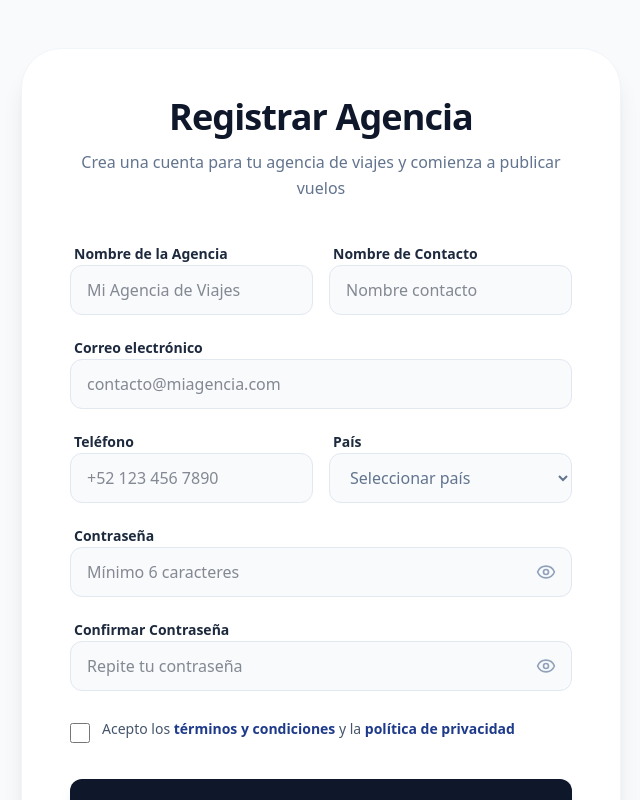
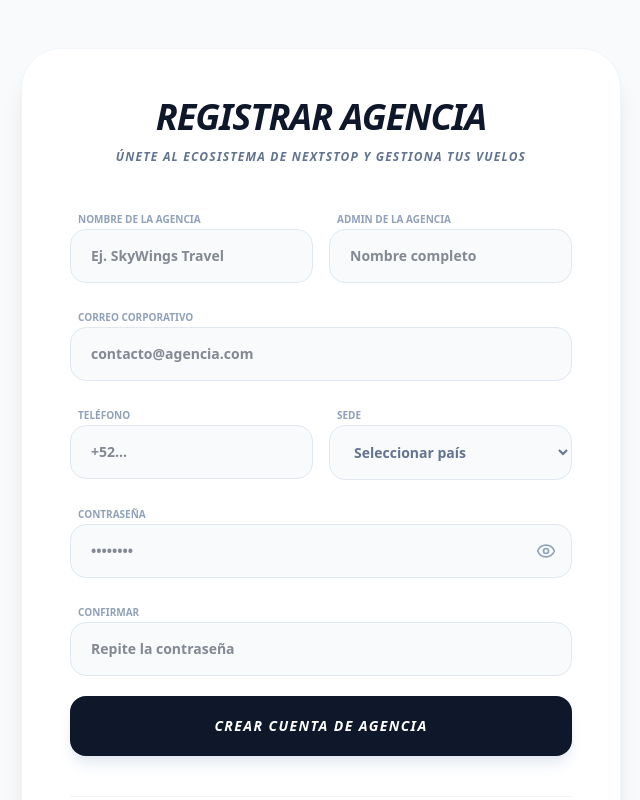
Before and after one commit to josemelas/NextStop, a Next.js app in the folder frontend/: page /proveedor/registro in a window 1280 px wide. Shown: the top 800 px of the page, without its empty margins (319-959 px from the left). Built offline with nearby package versions, Linux system fonts and the light colour scheme.

Commit message:
Registrar Proveedor

```diff
--- a/frontend/app/admin/usuarios/page.tsx
+++ b/frontend/app/admin/usuarios/page.tsx
@@ -24,7 +24,7 @@ export default function GestionRolesReal() {
     }
   }, [router]);
 
-  // 2. Cargar usuarios desde el backend de Brian
+  // 2. Cargar usuarios desde el backend
   const cargarUsuarios = async () => {
     setLoading(true);
     const data = await adminService.obtenerUsuarios();
--- a/frontend/app/proveedor/registro/page.tsx
+++ b/frontend/app/proveedor/registro/page.tsx
@@ -1,86 +1,161 @@
-import React from 'react';
-import { Building2, Mail, Phone, Lock, Eye, ArrowLeft } from 'lucide-react';
+"use client";
+
+import React, { useState } from 'react';
+import { Eye, EyeOff, Loader2, CheckCircle2, AlertCircle } from 'lucide-react';
 import Link from 'next/link';
+import { useRouter } from 'next/navigation';
 
 export default function RegisterProvider() {
+  const router = useRouter();
+
+  // Estados para el formulario
+  const [formData, setFormData] = useState({
+    nombre_empresa: '',
+    nombre: '', // Nombre del administrador
+    email: '',
+    telefono: '',
+    pais: '',
+    password: '',
+    confirmPassword: '',
+  });
+
+  const [showPassword, setShowPassword] = useState(false);
+  const [loading, setLoading] = useState(false);
+  const [statusMsg, setStatusMsg] = useState({ type: '', text: '' });
+
+  const handleChange = (e: React.ChangeEvent<HTMLInputElement | HTMLSelectElement>) => {
+    setFormData({ ...formData, [e.target.name]: e.target.value });
+  };
+
+  const handleSubmit = async (e: React.FormEvent) => {
+    e.preventDefault();
+    setStatusMsg({ type: '', text: '' });
+
+    // Validaciones básicas
+    if (formData.password !== formData.confirmPassword) {
+      return setStatusMsg({ type: 'error', text: 'Las contraseñas no coinciden' });
+    }
+
+    if (formData.password.length < 6) {
+      return setStatusMsg({ type: 'error', text: 'La contraseña debe tener al menos 6 caracteres' });
+    }
+
+    setLoading(true);
+
+    try {
+      const response = await fetch('https://seal-app-u4egd.ondigitalocean.app/api/usuarios/registrarEmpresa/', {
+        method: 'POST',
+        headers: { 'Content-Type': 'application/json' },
+        body: JSON.stringify({
+          nombre_empresa: formData.nombre_empresa,
+          nombre: formData.nombre,
+          email: formData.email,
+          telefono: formData.telefono,
+          pais: formData.pais,
+          password: formData.password,
+          recaptcha_token: "fake-token"
+        }),
+      });
+
+      const data = await response.json();
+
+      if (response.ok) {
+        setStatusMsg({ type: 'success', text: data.mensaje });
+        // Redirigir al login después de 2 segundos
+        setTimeout(() => router.push('/proveedor/login'), 2000);
+      } else {
+        setStatusMsg({ type: 'error', text: data.error || 'Error al registrar la agencia' });
+      }
+    } catch (error) {
+      setStatusMsg({ type: 'error', text: 'No se pudo conectar con el servidor' });
+    } finally {
+      setLoading(false);
+    }
+  };
+
   return (
-    <main className="min-h-screen bg-slate-50 flex items-center justify-center p-6 py-12">
+    <main className="min-h-screen bg-slate-50 flex items-center justify-center p-6 py-12 font-sans">
       <div className="w-full max-w-[600px]">
         <div className="bg-white rounded-[2.5rem] shadow-xl border border-slate-100 p-10 md:p-12">
 
           <div className="text-center mb-10">
-            <h2 className="text-4xl font-extrabold text-slate-900 mb-3 tracking-tight">Registrar Agencia</h2>
-            <p className="text-slate-500 leading-relaxed">
-              Crea una cuenta para tu agencia de viajes y comienza a publicar vuelos
+            <h2 className="text-4xl font-black text-slate-900 mb-3 tracking-tight italic uppercase">Registrar Agencia</h2>
+            <p className="text-slate-500 font-bold italic uppercase text-xs tracking-widest">
+              Únete al ecosistema de NextStop y gestiona tus vuelos
             </p>
           </div>
 
-          <form className="space-y-5">
+          {statusMsg.text && (
+            <div className={`mb-6 p-4 rounded-2xl flex items-center gap-3 font-bold text-sm italic uppercase ${
+              statusMsg.type === 'success' ? 'bg-green-50 border border-green-100 text-green-600' : 'bg-red-50 border border-red-100 text-red-600'
+            }`}>
+              {statusMsg.type === 'success' ? <CheckCircle2 size={20} /> : <AlertCircle size={20} />}
+              {statusMsg.text}
+            </div>
+          )}
+
+          <form onSubmit={handleSubmit} className="space-y-5">
             <div className="grid md:grid-cols-2 gap-4">
               <div className="space-y-2">
-                <label className="text-sm font-bold text-slate-800 ml-1">Nombre de la Agencia</label>
-                <input type="text" placeholder="Mi Agencia de Viajes" className="w-full px-4 py-3 bg-slate-50 border border-slate-200 rounded-xl focus:ring-2 focus:ring-stop-navy/20 outline-none transition-all" />
+                <label className="text-[10px] font-black text-slate-400 uppercase ml-2">Nombre de la Agencia</label>
+                <input name="nombre_empresa" required type="text" onChange={handleChange} placeholder="Ej. SkyWings Travel" className="w-full px-5 py-4 bg-slate-50 border border-slate-200 rounded-2xl focus:ring-2 focus:ring-orange-500/20 outline-none transition-all font-bold text-sm" />
               </div>
               <div className="space-y-2">
-                <label className="text-sm font-bold text-slate-800 ml-1">Nombre de Contacto</label>
-                <input type="text" placeholder="Nombre contacto" className="w-full px-4 py-3 bg-slate-50 border border-slate-200 rounded-xl focus:ring-2 focus:ring-stop-navy/20 outline-none transition-all" />
+                <label className="text-[10px] font-black text-slate-400 uppercase ml-2">Admin de la Agencia</label>
+                <input name="nombre" required type="text" onChange={handleChange} placeholder="Nombre completo" className="w-full px-5 py-4 bg-slate-50 border border-slate-200 rounded-2xl focus:ring-2 focus:ring-orange-500/20 outline-none transition-all font-bold text-sm" />
               </div>
             </div>
 
             <div className="space-y-2">
-              <label className="text-sm font-bold text-slate-800 ml-1">Correo electrónico</label>
-              <input type="email" placeholder="contacto@miagencia.com" className="w-full px-4 py-3 bg-slate-50 border border-slate-200 rounded-xl focus:ring-2 focus:ring-stop-navy/20 outline-none transition-all" />
+              <label className="text-[10px] font-black text-slate-400 uppercase ml-2">Correo corporativo</label>
+              <input name="email" required type="email" onChange={handleChange} placeholder="contacto@agencia.com" className="w-full px-5 py-4 bg-slate-50 border border-slate-200 rounded-2xl focus:ring-2 focus:ring-orange-500/20 outline-none transition-all font-bold text-sm" />
             </div>
 
             <div className="grid md:grid-cols-2 gap-4">
               <div className="space-y-2">
-                <label className="text-sm font-bold text-slate-800 ml-1">Teléfono</label>
-                <input type="text" placeholder="+52 123 456 7890" className="w-full px-4 py-3 bg-slate-50 border border-slate-200 rounded-xl focus:ring-2 focus:ring-stop-navy/20 outline-none transition-all" />
+                <label className="text-[10px] font-black text-slate-400 uppercase ml-2">Teléfono</label>
+                <input name="telefono" required type="text" onChange={handleChange} placeholder="+52..." className="w-full px-5 py-4 bg-slate-50 border border-slate-200 rounded-2xl focus:ring-2 focus:ring-orange-500/20 outline-none transition-all font-bold text-sm" />
               </div>
               <div className="space-y-2">
-                <label className="text-sm font-bold text-slate-800 ml-1">País</label>
-                <select className="w-full px-4 py-3 bg-slate-50 border border-slate-200 rounded-xl focus:ring-2 focus:ring-stop-navy/20 outline-none text-slate-500 transition-all cursor-pointer">
-                  <option>Seleccionar país</option>
-                  <option>México</option>
-                  <option>España</option>
-                  <option>Colombia</option>
+                <label className="text-[10px] font-black text-slate-400 uppercase ml-2">Sede</label>
+                <select name="pais" required onChange={handleChange} className="w-full px-5 py-4 bg-slate-50 border border-slate-200 rounded-2xl focus:ring-2 focus:ring-orange-500/20 outline-none text-slate-500 transition-all cursor-pointer font-bold text-sm">
+                  <option value="">Seleccionar país</option>
+                  <option value="México">México</option>
+                  <option value="España">España</option>
+                  <option value="Colombia">Colombia</option>
                 </select>
               </div>
             </div>
 
             <div className="space-y-2">
-              <label className="text-sm font-bold text-slate-800 ml-1">Contraseña</label>
+              <label className="text-[10px] font-black text-slate-400 uppercase ml-2">Contraseña</label>
               <div className="relative">
-                <input type="password" placeholder="Mínimo 6 caracteres" className="w-full px-4 py-3 bg-slate-50 border border-slate-200 rounded-xl focus:ring-2 focus:ring-stop-navy/20 outline-none transition-all" />
-                <Eye className="absolute right-4 top-1/2 -translate-y-1/2 w-5 h-5 text-slate-400 cursor-pointer hover:text-slate-600" />
+                <input name="password" required type={showPassword ? "text" : "password"} onChange={handleChange} placeholder="••••••••" className="w-full px-5 py-4 bg-slate-50 border border-slate-200 rounded-2xl focus:ring-2 focus:ring-orange-500/20 outline-none transition-all font-bold text-sm" />
+                <button type="button" onClick={() => setShowPassword(!showPassword)} className="absolute right-4 top-1/2 -translate-y-1/2 text-slate-400 hover:text-orange-500">
+                  {showPassword ? <EyeOff size={20} /> : <Eye size={20} />}
+                </button>
               </div>
             </div>
 
             <div className="space-y-2">
-              <label className="text-sm font-bold text-slate-800 ml-1">Confirmar Contraseña</label>
-              <div className="relative">
-                <input type="password" placeholder="Repite tu contraseña" className="w-full px-4 py-3 bg-slate-50 border border-slate-200 rounded-xl focus:ring-2 focus:ring-stop-navy/20 outline-none transition-all" />
-                <Eye className="absolute right-4 top-1/2 -translate-y-1/2 w-5 h-5 text-slate-400 cursor-pointer hover:text-slate-600" />
-              </div>
+              <label className="text-[10px] font-black text-slate-400 uppercase ml-2">Confirmar</label>
+              <input name="confirmPassword" required type={showPassword ? "text" : "password"} onChange={handleChange} placeholder="Repite la contraseña" className="w-full px-5 py-4 bg-slate-50 border border-slate-200 rounded-2xl focus:ring-2 focus:ring-orange-500/20 outline-none transition-all font-bold text-sm" />
             </div>
 
-            <div className="flex items-start gap-3 py-2">
-              <input type="checkbox" className="mt-1 w-5 h-5 accent-stop-navy cursor-pointer" />
-              <p className="text-sm text-slate-600">
-                Acepto los <span className="text-stop-navy font-bold cursor-pointer hover:underline">términos y condiciones</span> y la <span className="text-stop-navy font-bold cursor-pointer hover:underline">política de privacidad</span>
-              </p>
-            </div>
-
-            <button type="submit" className="w-full bg-slate-900 hover:bg-slate-800 text-white py-4 rounded-xl font-bold text-lg transition-all shadow-lg shadow-slate-200 mt-2">
-              Crear Cuenta de Agencia
+            <button
+              type="submit"
+              disabled={loading}
+              className="w-full bg-slate-900 hover:bg-orange-500 text-white py-5 rounded-2xl font-black text-sm transition-all shadow-lg shadow-slate-200 mt-4 flex items-center justify-center gap-3 uppercase italic tracking-widest disabled:opacity-50"
+            >
+              {loading ? <Loader2 className="animate-spin" /> : "Crear Cuenta de Agencia"}
             </button>
           </form>
 
           <div className="mt-10 pt-8 border-t border-slate-100 text-center">
-            <p className="text-slate-700">
-              ¿Ya tienes una cuenta? {' '}
-              <Link href="/proveedor/login" className="text-stop-navy font-bold hover:underline">
-                Inicia sesión aquí
+            <p className="text-slate-400 font-bold text-xs uppercase tracking-widest">
+              ¿Ya eres socio? {' '}
+              <Link href="/proveedor/login" className="text-orange-500 hover:underline ml-1">
+                Entra aquí
               </Link>
             </p>
           </div>
--- a/frontend/lib/vuelosService.ts
+++ b/frontend/lib/vuelosService.ts
@@ -1,4 +1,4 @@
-// URL BASE DEL SERVIDOR (Basado en el dominio que Brian te confirmó)
+// URL BASE DEL SERVIDOR
 const BASE_URL = "https://seal-app-u4egd.ondigitalocean.app/api";
 
 export const vuelosService = {
```
